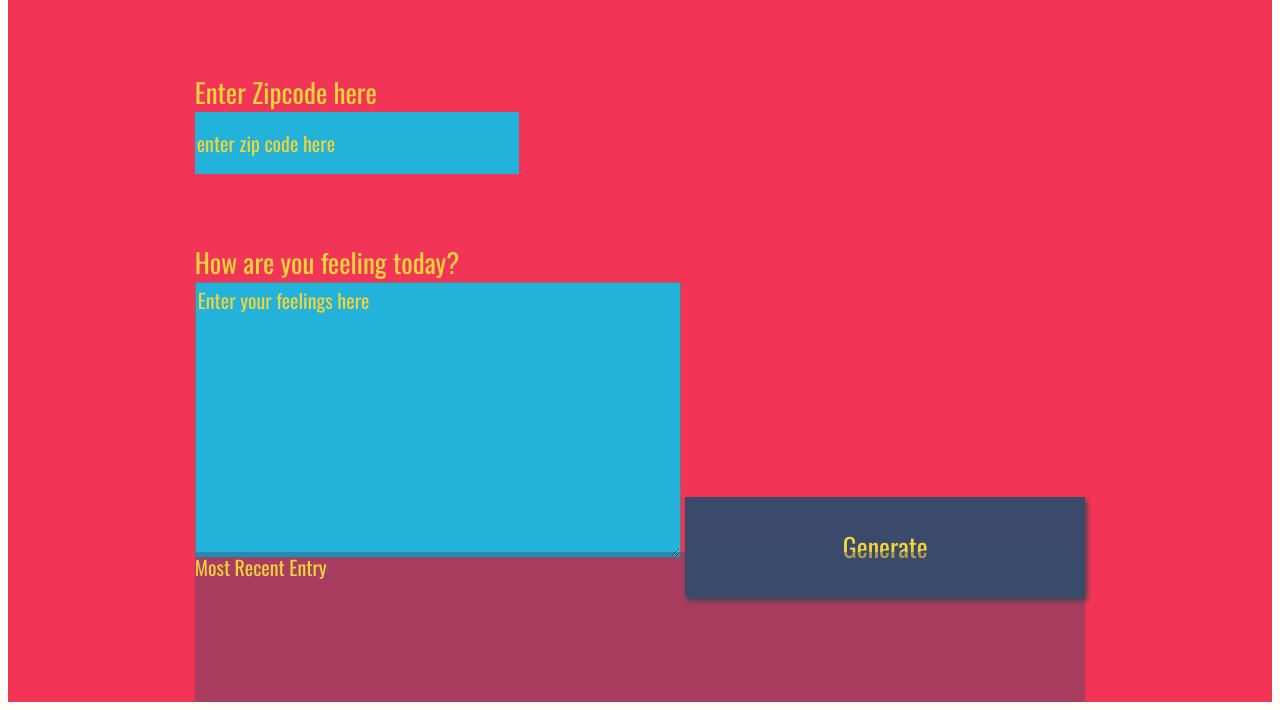
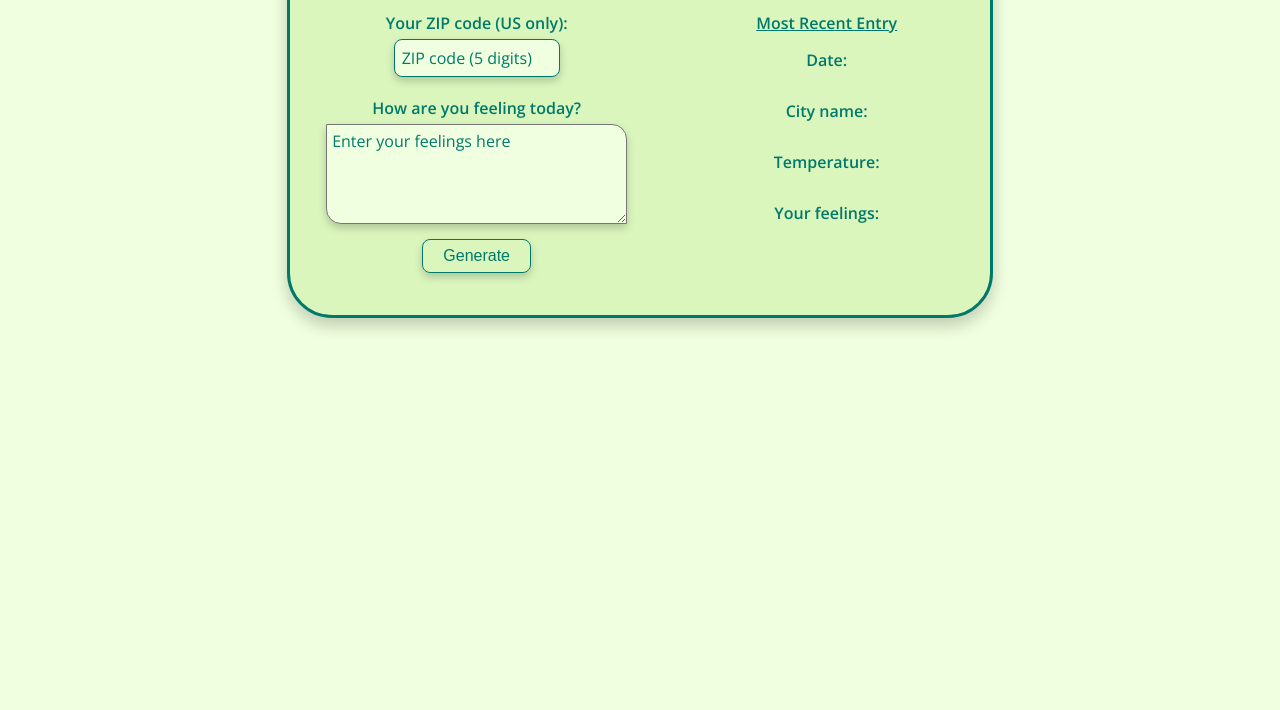
Before and after one commit to agatalts/weather-journal-app, a plain HTML site: page website/index.html in a window 1280 px wide. Shown: the part 106-816 px from the top of the page. Drawn offline with nearby package versions, Linux system fonts and the light colour scheme; a web font is replaced by a local one.

Commit message:
change css styling, add city name to display
new layout of the app,
added city name to display

```diff
--- a/website/app.js
+++ b/website/app.js
@@ -15,7 +15,7 @@ const feelings = document.getElementById('feelings').value;
 getWeather(baseURL,newZipcode, apiKey)
 
 .then(function(data) {
-  postData('/add', {temperature: Math.floor(data.main.temp - 273), date: newDate, feelings: feelings}, )
+  postData('/add', {temperature: Math.floor((data.main.temp - 273.15) * 1.8 + 32), city: data.name, date: newDate, feelings: feelings}, )
   updateUI()
 })
 
@@ -24,6 +24,7 @@ const getWeather = async (baseURL, zipcode, key)=>{
   const res = await fetch(baseURL+zipcode+key)
   try {
     const data = await res.json();
+    console.log(data);
     return data;
   }  catch(error) {
     console.log("error", error);
@@ -54,7 +55,8 @@ const updateUI = async () => {
   try {
   const allData = await request.json();
   document.getElementById('date').innerHTML = allData.date;
-  document.getElementById('temp').innerHTML = allData.temperature;
+  document.getElementById('city').innerHTML = allData.city;
+  document.getElementById('temp').innerHTML = `${allData.temperature} °F`;
   document.getElementById('content').innerHTML = allData.feelings;
   }
   catch(error) {
--- a/website/index.html
+++ b/website/index.html
@@ -3,28 +3,34 @@
 <head>
 <meta charset="UTF-8">
 <title>Weather Journal</title>
-<link href="https://fonts.googleapis.com/css?family=Oswald:400,600,700|Ranga:400,700&display=swap" rel="stylesheet">
 <link rel="stylesheet" href="style.css">
 </head>
  <body>
 <div id = "app">
   <div class ="holder headline">
-    Weather Journal App
+    <h1>Weather Journal App</h1>
   </div>
+  <div class = "holder left">
   <div class ="holder zip">
-    <label for="zip">Enter Zipcode here</label>
-    <input type="text" id="zip" placeholder="enter zip code here">
+    <label for="zip">Your ZIP code (US only):</label>
+    <input type="text" id="zip" placeholder="ZIP code (5 digits)">
   </div>
   <div class ="holder feel">
     <label for="feelings">How are you feeling today?</label>
-    <textarea class= "myInput" id="feelings" placeholder="Enter your feelings here" rows="9" cols="50"></textarea>
+    <textarea class= "myInput" id="feelings" placeholder="Enter your feelings here" rows="4" cols="30"></textarea>
     <button id="generate" type = "submit"> Generate </button>
   </div>
+</div>
   <div class ="holder entry">
     <div class = "title">Most Recent Entry</div>
    <div id = "entryHolder">
+     <div class="entry description">Date:</div>
     <div id = "date"></div>
+        <div class="entry description">City name:</div>
+        <div id="city"></div>
+    <div class="entry description">Temperature:</div>
    <div id = "temp"></div>
+  <div class="entry description">Your feelings:</div>
    <div id = "content"></div>
   </div>
   </div>
--- a/website/style.css
+++ b/website/style.css
@@ -1,104 +1,147 @@
+@import url(https://fonts.googleapis.com/css?family=Open+Sans:400italic,600italic,700italic,800italic,400,600,700,800);
+
 body {
-  background: #fffff8;
-  font-family: -apple-system, BlinkMacSystemFont, sans-serif;
+  background: #f0ffdf;
+  font-family: "Open Sans", Arial, sans-serif;
+  color: #00796b;
+}
+
+h1 {
+  margin: 0 auto;
+  font-size: 30px;
 }
 
 #app {
+  background: #dbf6bd;
+  border: 3px solid #00796b;
+  border-radius: 45px;
+  margin: 30px auto;
+  box-shadow: 0 8px 16px 0 rgba(0, 0, 0, 0.2);
+  width: 90vw;
   display: grid;
-  grid-auto-rows: minmax(150px, auto);
-  /* grid-template-columns:  */
-  height: 100vh;
-  background: #f23557;
-  color: #f0d43a;
-  justify-content: center;
-  grid-gap: 1em;
-  font-size: 20px;
-  font-family: "Oswald", sans-serif;
+  grid-template-rows: 70px auto;
+  grid-template-columns: 8fr 7fr;
+
+  grid-template-areas:
+    "hd hd"
+    "left right";
 }
 
-.holder {
+.headline {
+  grid-area: hd;
+  display: flex;
+  justify-content: center;
+  align-items: center;
+}
+
+.left {
+  grid-area: left;
+  display: flex;
+  flex-direction: column;
+  align-items: center;
+  margin: 10px;
 }
 
 .entry {
-  background: rgba(59, 74, 107, 0.4);
+  grid-area: right;
+  display: flex;
+  flex-direction: column;
+  align-items: center;
+  margin: 10px;
 }
 
-#entryHolder {
+#feelings {
+  display: block;
+  margin: 0 auto;
+  resize: vertical;
+  background: #f0ffdf;
+  border-radius: 0 15px 0 15px;
+  padding: 5px 5px;
+  box-shadow: 0 4px 8px 0 rgba(0, 0, 0, 0.2);
 }
 
-#date {
+label {
+  font-weight: 600;
+  display: flex;
+  justify-content: center;
+  margin: 5px;
 }
 
-#temp {
+::placeholder {
+  color: #00796b;
+  font-family: "Open Sans";
+  font-size: 16px;
+}
+
+textarea,
+input {
+  color: #00796b;
+  font-family: "Open Sans";
+  font-size: 16px;
+}
+
+#zip {
+  display: block;
+  margin: 0 auto;
+  width: 150px;
+  background: #f0ffdf;
+  border: 1px solid #00796b;
+  box-shadow: 0 4px 8px 0 rgba(0, 0, 0, 0.2);
+  border-radius: 8px;
+  padding: 7px;
+}
+
+.zip {
+  margin-bottom: 15px;
+}
+
+#generate {
+  display: block;
+  margin: 15px auto;
+  padding: 7px 20px;
+  border: 1px solid #00796b;
+  border-radius: 8px;
+  background-color: transparent;
+  color: #00796b;
+  font-size: 16px;
+  box-shadow: 0 4px 8px 0 rgba(0, 0, 0, 0.2);
+  transition: all 250ms ease-in-out;
+}
+
+#generate:hover {
+  border: 1px solid #00796b;
+  background-color: #bde292;
+  color: #00796b;
+  cursor: pointer;
+}
+
+.title {
+  font-size: 16px;
+  text-decoration: underline;
+  font-weight: 600;
+  margin: 5px auto 10px;
+}
+
+.description {
+  font-weight: 600;
+  margin: 5px 0 1px;
+}
+
+#date,
+#city,
+#temp,
+#content {
+  min-height: 23px;
+  display: flex;
+  justify-content: center;
 }
 
 #content {
+  min-height: 80px;
 }
 
-.headline {
+@media (min-width: 900px) {
+  #app {
+    width: 700px;
+  }
 }
-.title {
-}
-
-/*  Basic Styling To Override Default For Basic HTML Elements */
-label {
-  display: block;
-  font-size: 27px;
-}
-
-input {
-  display: block;
-  height: 60px;
-  width: 320px;
-  background: #22b2da;
-  color: #f0d43a;
-  font-size: 20px;
-  font-family: "Oswald", sans-serif;
-  border: none;
-}
-
-button {
-  width: 400px;
-  height: 100px;
-  background: #3b4a6b;
-  color: #f0d43a;
-  font-size: 26px;
-  font-family: "Oswald", sans-serif;
-  border: none;
-  box-shadow: 2px 4px 5px #444;
-}
-h1 {
-  font-size: 36px;
-}
-
-textarea {
-  background: #22b2da;
-  color: #f0d43a;
-  font-size: 20px;
-  font-family: "Oswald", sans-serif;
-}
-/* Reset style for HTML element on active to have no border*/
-input:focus,
-select:focus,
-textarea:focus,
-button:focus {
-  outline: none;
-}
-/* Style for Placeholder Text*/
-::placeholder {
-  /* Firefox, Chrome, Opera */
-  color: #f0d43a;
-  font-family: "Oswald", sans-serif;
-}
-
-:-ms-input-placeholder {
-  /* Internet Explorer 10-11 */
-  color: #f0d43a;
-  font-family: "Oswald", sans-serif;
-}
-
-::-ms-input-placeholder {
-  /* Microsoft Edge */
-  color: #f0d43a;
-  font-family: "Oswald", sans-serif;
-}
```
